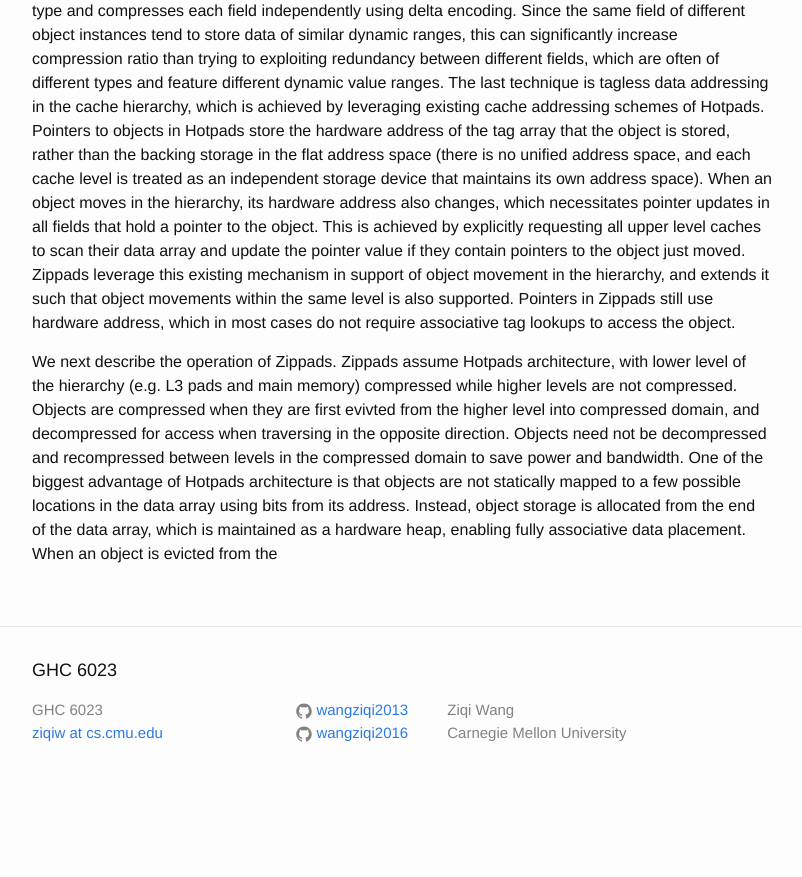
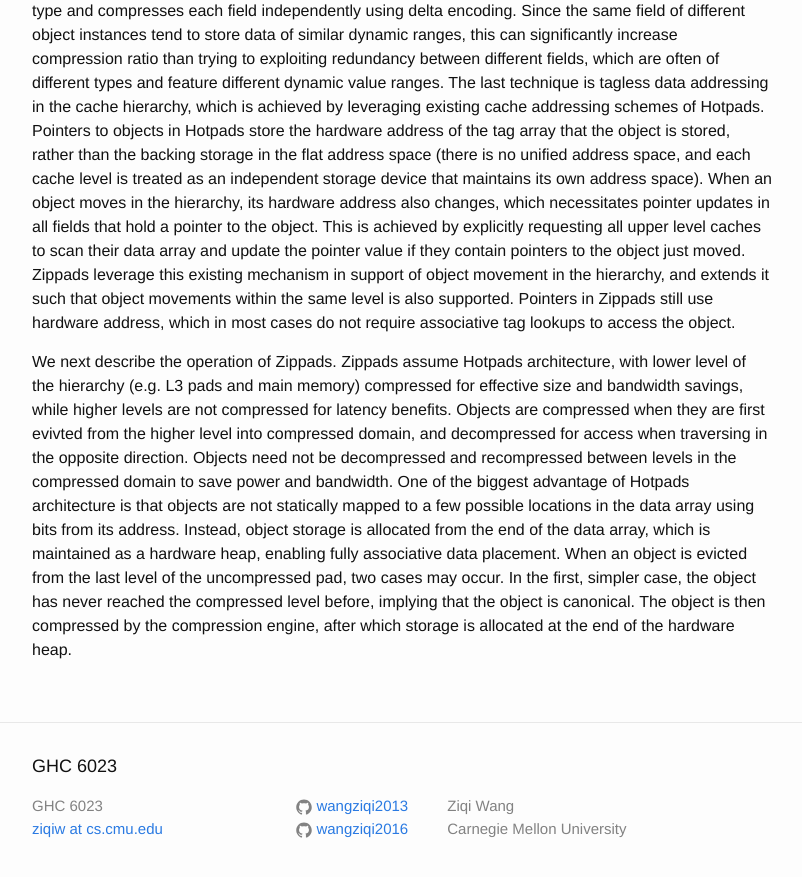
Before and after one commit to wangziqi2013/wangziqi2013.github.io, a Jekyll site: the page built from _posts/2020-07-11-zippads-coco.markdown, in a window 1280 px wide and 900 px high, scrolled down 1792 px. Shown: the top 877 px of the window, without its empty margins (238-1040 px from the left). Built offline with Jekyll 4.4.1, drawn with Linux system fonts in a browser that asks for light colours; before the commit the page ends 2596 px from its top, so only the background shows below that.

Commit message:
Adding first case

```diff
--- a/_posts/2020-07-11-zippads-coco.markdown
+++ b/_posts/2020-07-11-zippads-coco.markdown
@@ -77,10 +77,14 @@ level is also supported. Pointers in Zippads still use hardware address, which i
 tag lookups to access the object.
 
 We next describe the operation of Zippads. Zippads assume Hotpads architecture, with lower level of the hierarchy (e.g.
-L3 pads and main memory) compressed while higher levels are not compressed. Objects are compressed when they are first evivted
-from the higher level into compressed domain, and decompressed for access when traversing in the opposite direction.
+L3 pads and main memory) compressed for effective size and bandwidth savings, while higher levels are not compressed for
+latency benefits.
+Objects are compressed when they are first evivted from the higher level into compressed domain, and decompressed for
+access when traversing in the opposite direction.
 Objects need not be decompressed and recompressed between levels in the compressed domain to save power and bandwidth.
 One of the biggest advantage of Hotpads architecture is that objects are not statically mapped to a few possible locations
 in the data array using bits from its address. Instead, object storage is allocated from the end of the data array, which
 is maintained as a hardware heap, enabling fully associative data placement.
-When an object is evicted from the
+When an object is evicted from the last level of the uncompressed pad, two cases may occur. In the first, simpler case,
+the object has never reached the compressed level before, implying that the object is canonical. The object is then
+compressed by the compression engine, after which storage is allocated at the end of the hardware heap.
```
